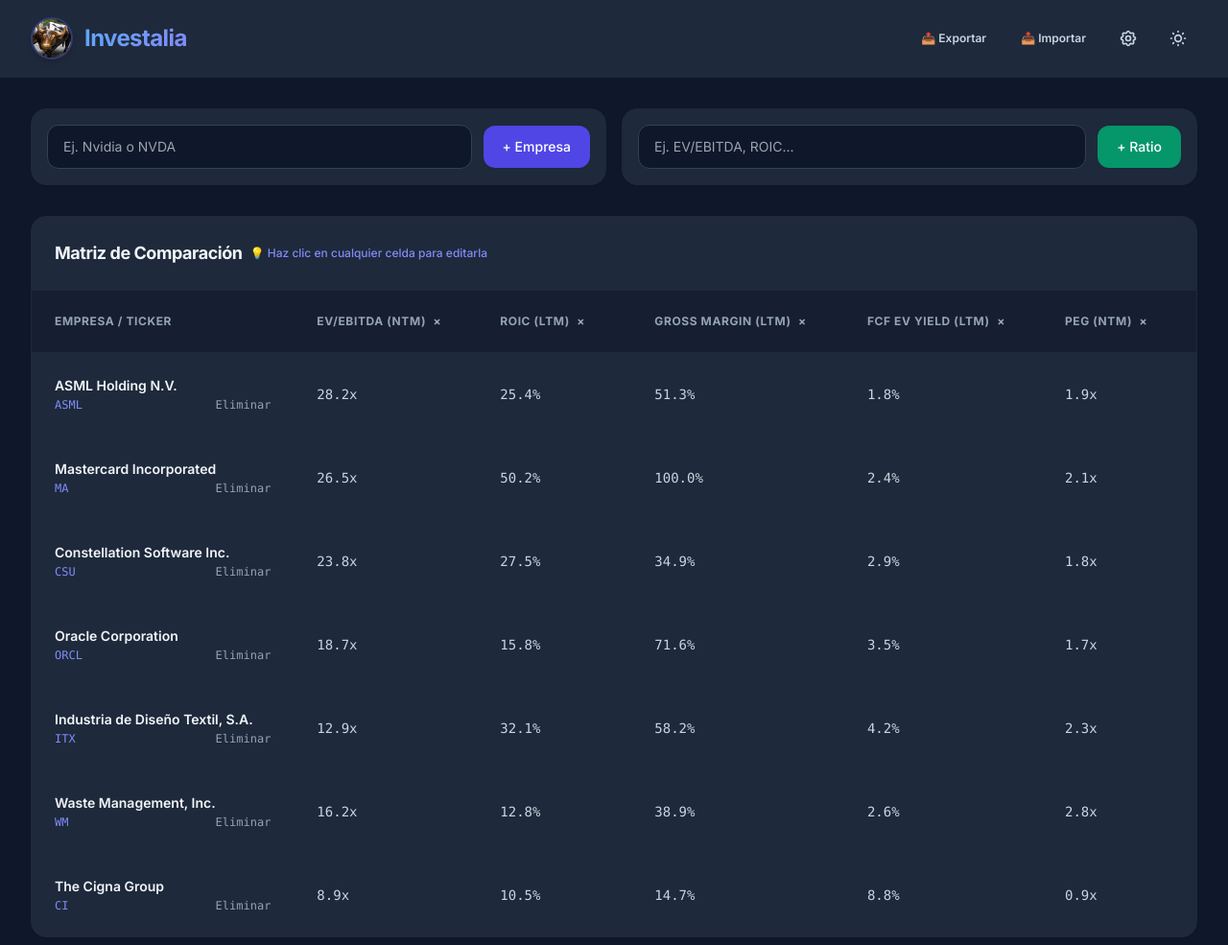
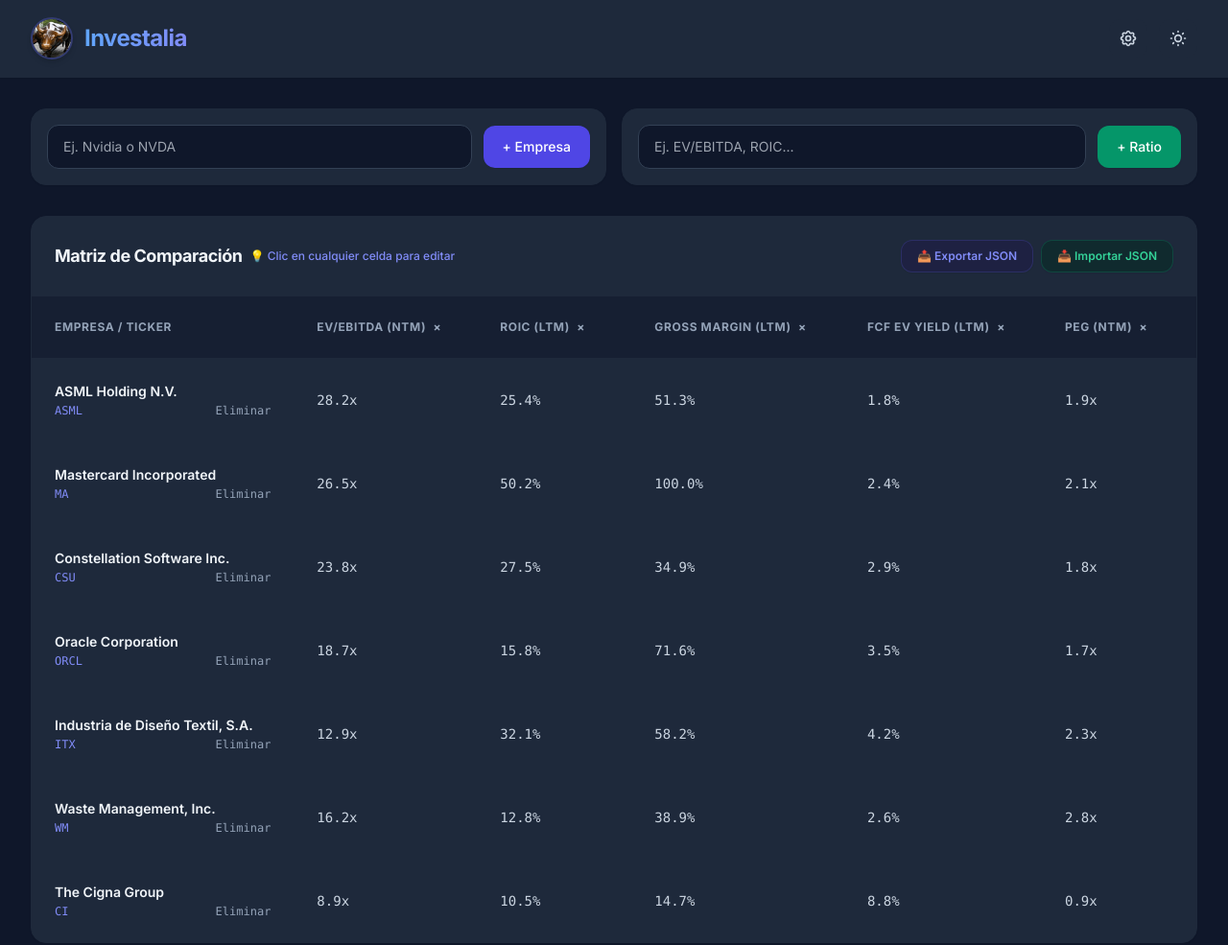
Before and after one commit to cristianperezelectricidad-dot/investalia, a plain HTML site: page index.html in a window 1280 px wide. Shown: the top 985 px of the page at 96% size. Drawn offline with nearby package versions, Linux system fonts and the light colour scheme.

Commit message:
Add files via upload

```diff
--- a/index.html
+++ b/index.html
@@ -49,16 +49,7 @@
                     Investalia
                 </h1>
             </div>
-            <div class="flex items-center space-x-2 sm:space-x-3">
-                <!-- Botones de Importar / Exportar -->
-                <button onclick="exportData()" class="px-3 py-2 rounded-xl bg-slate-100 dark:bg-slate-800 text-slate-700 dark:text-slate-300 hover:bg-slate-200 dark:hover:bg-slate-700 text-xs font-semibold transition-colors flex items-center space-x-1" title="Exportar matriz a JSON">
-                    <span>📤 Exportar</span>
-                </button>
-                <button onclick="document.getElementById('import-file-input').click()" class="px-3 py-2 rounded-xl bg-slate-100 dark:bg-slate-800 text-slate-700 dark:text-slate-300 hover:bg-slate-200 dark:hover:bg-slate-700 text-xs font-semibold transition-colors flex items-center space-x-1" title="Importar matriz desde JSON">
-                    <span>📥 Importar</span>
-                </button>
-                <input type="file" id="import-file-input" accept=".json" class="hidden" onchange="importData(event)">
-
+            <div class="flex items-center space-x-3">
                 <!-- Settings Modal Trigger -->
                 <button onclick="openSettingsModal()" class="p-2.5 rounded-xl bg-slate-100 dark:bg-slate-800 text-slate-600 dark:text-slate-300 hover:bg-slate-200 dark:hover:bg-slate-700 transition-colors" title="Ajustes">
                     <svg class="w-5 h-5" fill="none" stroke="currentColor" viewBox="0 0 24 24"><path stroke-linecap="round" stroke-linejoin="round" stroke-width="2" d="M10.325 4.317c.426-1.756 2.924-1.756 3.35 0a1.724 1.724 0 002.573 1.066c1.543-.94 3.31.826 2.37 2.37a1.724 1.724 0 001.065 2.572c1.756.426 1.756 2.924 0 3.35a1.724 1.724 0 00-1.066 2.573c.94 1.543-.826 3.31-2.37 2.37a1.724 1.724 0 00-2.572 1.065c-.426 1.756-2.924 1.756-3.35 0a1.724 1.724 0 00-2.573-1.066c-1.543.94-3.31-.826-2.37-2.37a1.724 1.724 0 00-1.065-2.572c-1.756-.426-1.756-2.924 0-3.35a1.724 1.724 0 001.066-2.573c-.94-1.543.826-3.31 2.37-2.37.996.608 2.296.07 2.572-1.065z"/><path stroke-linecap="round" stroke-linejoin="round" stroke-width="2" d="M15 12a3 3 0 11-6 0 3 3 0 016 0z"/></svg>
@@ -87,10 +78,20 @@
         </div>
 
         <div class="bg-white dark:bg-cardBg rounded-2xl border border-slate-200 dark:border-slate-800 shadow-sm overflow-hidden">
-            <div class="p-6 border-b border-slate-200 dark:border-slate-800 flex items-center justify-between">
+            <!-- CABECERA DE LA TABLA CON BOTONES DE IMPORTAR / EXPORTAR BIEN VISIBLES -->
+            <div class="p-6 border-b border-slate-200 dark:border-slate-800 flex flex-col sm:flex-row items-start sm:items-center justify-between gap-4">
                 <div class="flex items-center space-x-2">
                     <h2 class="text-lg font-bold tracking-tight">Matriz de Comparación</h2>
-                    <span class="text-xs text-indigo-500 dark:text-indigo-400 ml-2 font-medium">💡 Haz clic en cualquier celda para editarla</span>
+                    <span class="text-xs text-indigo-500 dark:text-indigo-400 ml-2 hidden md:inline font-medium">💡 Clic en cualquier celda para editar</span>
+                </div>
+                <div class="flex items-center space-x-2 w-full sm:w-auto justify-end">
+                    <button onclick="exportData()" class="px-4 py-2 rounded-xl bg-indigo-50 dark:bg-indigo-950/50 text-indigo-600 dark:text-indigo-400 hover:bg-indigo-100 dark:hover:bg-indigo-900/50 text-xs font-semibold transition-colors border border-indigo-500/20 flex items-center space-x-1.5 shadow-sm">
+                        <span>📤 Exportar JSON</span>
+                    </button>
+                    <button onclick="document.getElementById('import-file-input').click()" class="px-4 py-2 rounded-xl bg-emerald-50 dark:bg-emerald-950/50 text-emerald-600 dark:text-emerald-400 hover:bg-emerald-100 dark:hover:bg-emerald-900/50 text-xs font-semibold transition-colors border border-emerald-500/20 flex items-center space-x-1.5 shadow-sm">
+                        <span>📥 Importar JSON</span>
+                    </button>
+                    <input type="file" id="import-file-input" accept=".json" class="hidden" onchange="importData(event)">
                 </div>
             </div>
 
```
